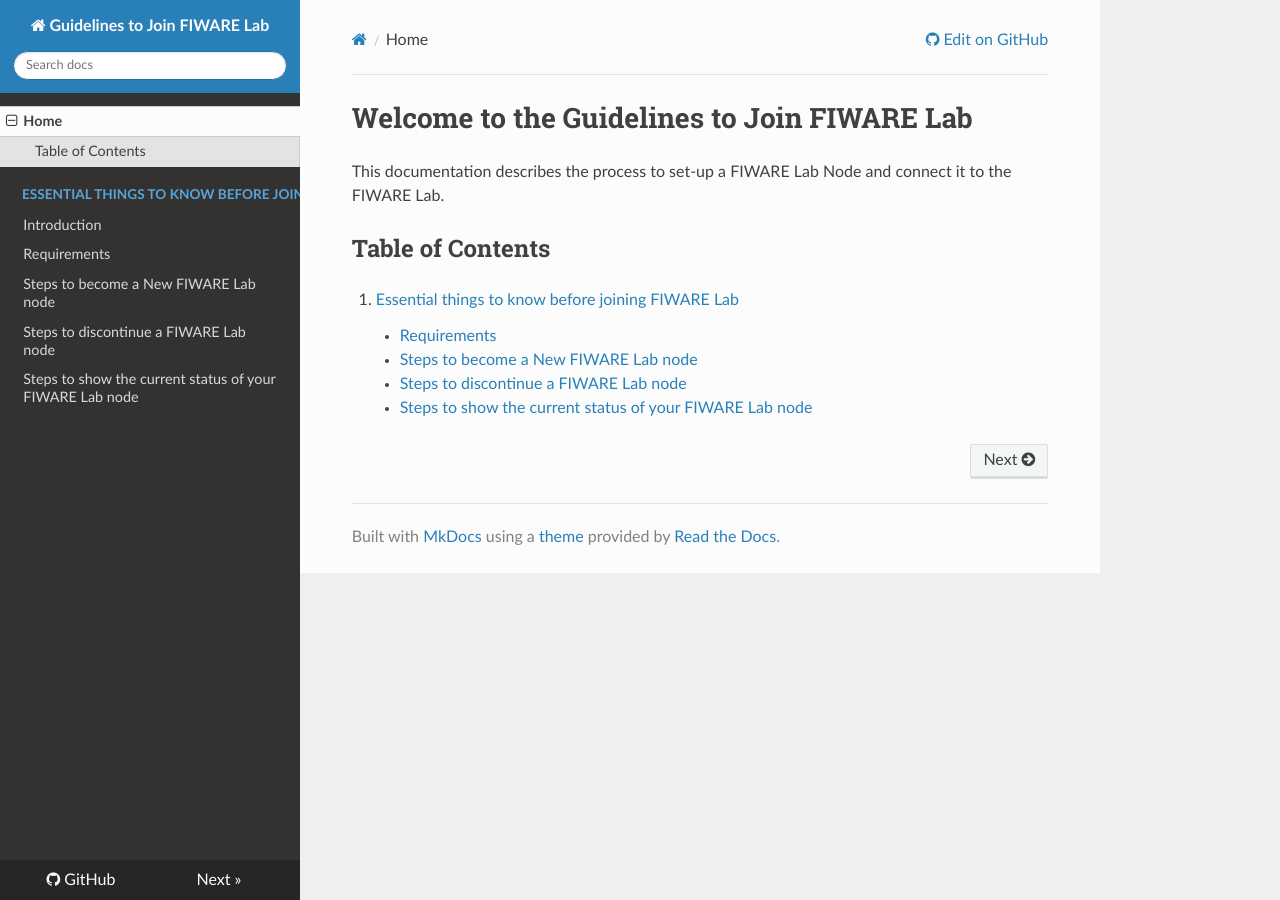
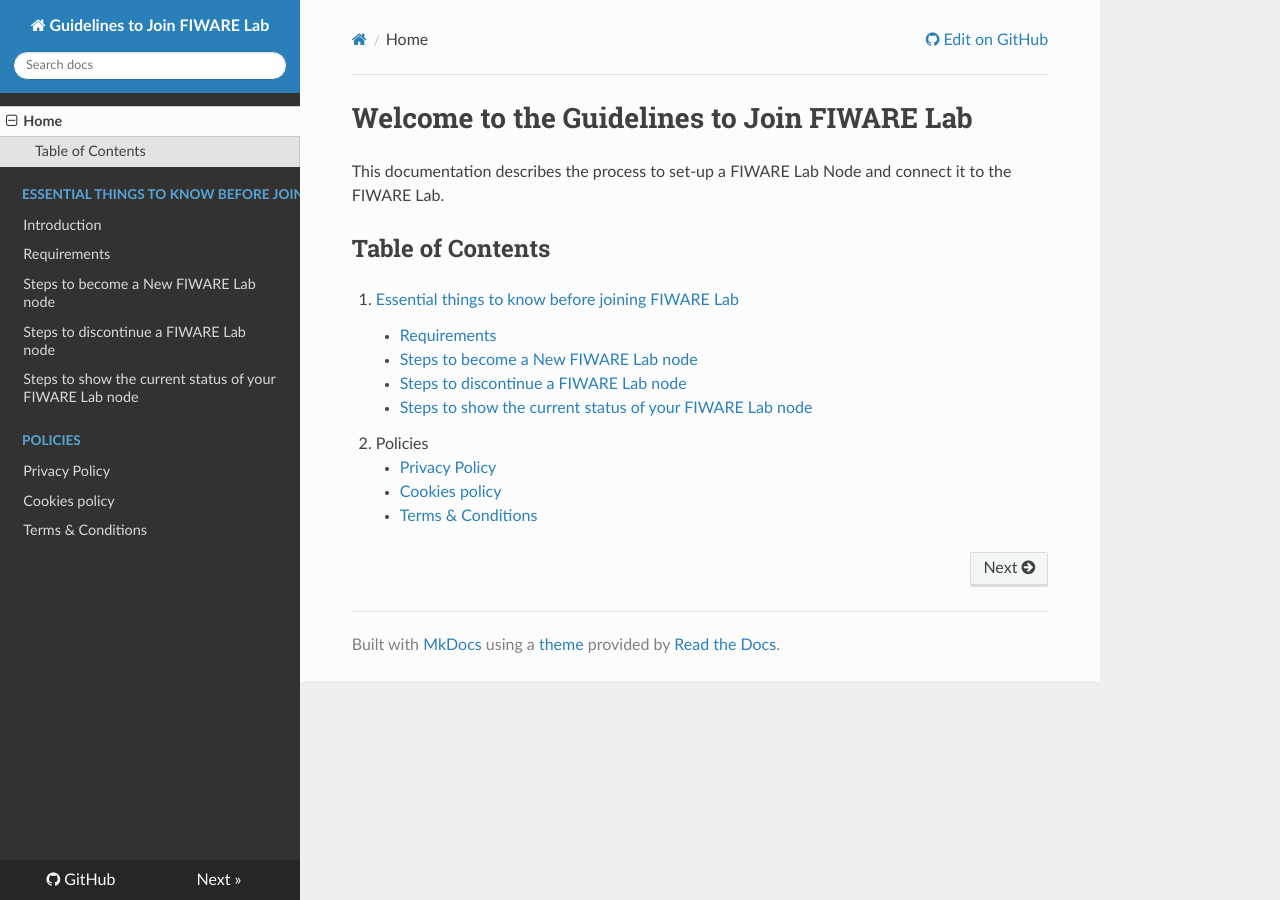
Before and after one commit to martel-innovate/join-fiware-lab-guide, an MkDocs documentation site: the page built from docs/index.md, in a window 1280 px wide. Built offline with MkDocs 1.6.1, drawn with Linux system fonts in a browser that asks for light colours; nearby versions of some CDN libraries; comment, search, counter and statistics services are not loaded; old or Windows-style settings are respelled for this version of MkDocs.

```diff
--- a/docs/index.md
+++ b/docs/index.md
@@ -10,3 +10,7 @@ and connect it to the FIWARE Lab.
     - [Steps to become a New FIWARE Lab node](1.essentials/3.steps_join.md)
     - [Steps to discontinue a FIWARE Lab node](1.essentials/4.steps_leave.md)
     - [Steps to show the current status of your FIWARE Lab node](1.essentials/5.steps_status.md)
+1. Policies
+    - [Privacy Policy](2.policies/1.privacy.md)
+    - [Cookies policy](2.policies/2.cookies.md)
+    - [Terms & Conditions](2.policies/3.terms.md)
--- a/mkdocs.yml
+++ b/mkdocs.yml
@@ -12,6 +12,10 @@ pages:
       - 'Steps to become a New FIWARE Lab node': '1.essentials/3.steps_join.md'
       - 'Steps to discontinue a FIWARE Lab node': '1.essentials/4.steps_leave.md'
       - 'Steps to show the current status of your FIWARE Lab node': '1.essentials/5.steps_status.md'
+    - 'Policies':
+      - 'Privacy Policy': '2.policies/1.privacy.md'
+      - 'Cookies policy': '2.policies/2.cookies.md'
+      - 'Terms & Conditions': '2.policies/3.terms.md'
 
 markdown_extensions: [toc,fenced_code]
 extra_css: ["https://fiware.org/style/fiware_readthedocs.css"]
```
Also changed, not shown: docs/1.essentials/5.steps_status.md (+1 -1 lines), docs/2.policies/1.privacy.md (added, +13 -0 lines), docs/2.policies/2.cookies.md (added, +8 -0 lines), docs/2.policies/3.terms.md (added, +13 -0 lines).
